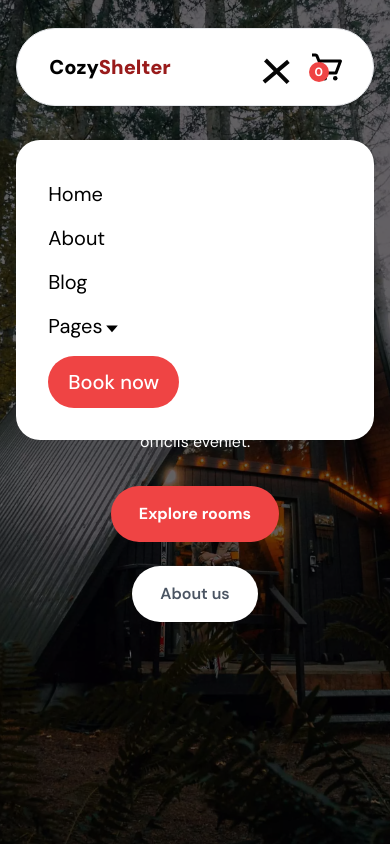
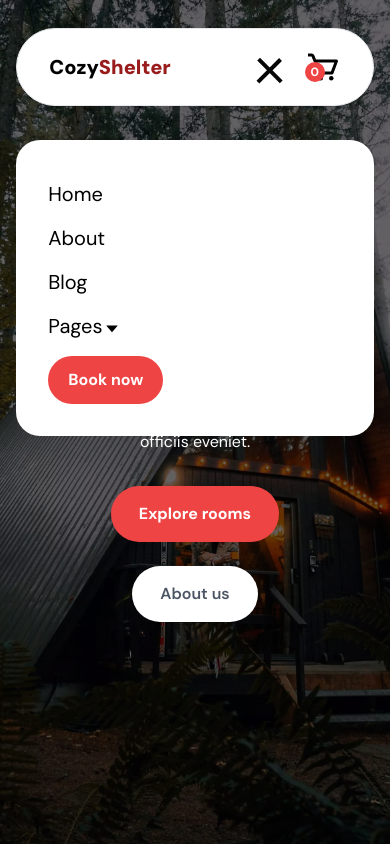
Before and after one commit to Patrick-Njiru/cozy-shelter, a React (Vite) app: page / in a window 390 px wide. Both pictures are taken after a click on the button 280 px from the left and 71 px from the top of the page. Shown: the top 844 px of the page. Built offline with nearby package versions, Linux system fonts and the light colour scheme; the HTML template or start-up script is replaced by a standard one.

Commit message:
Subdivide the navbar into smaller components. and remove some styles.

```diff
--- /dev/null
+++ b/src/functions/navbar-functions.js
@@ -0,0 +1,38 @@
+const handleMenuToggle = () => {
+	const mobileMenu = document.getElementById("mobile-menu")
+	mobileMenu.classList.toggle("opacity-0")
+	mobileMenu.classList.toggle("top-28")
+	mobileMenu.classList.toggle("-top-96")
+	document.getElementById("hamburger-btn").classList.toggle("open")
+}
+
+const handleModalDisplay = () => {
+	// desktop modal
+	document.getElementById("modal-web").classList.toggle("hidden")
+	document.getElementById("modal-web").classList.toggle("flex")
+	document.getElementById("pages").classList.toggle("modal-opened")
+	// mobile modal
+	document.getElementById("modal-mobile").classList.toggle("hidden")
+	document.getElementById("modal-mobile").classList.toggle("flex")
+	document.getElementById("pages-mobile").classList.toggle("modal-opened")
+}
+
+const handleMouseOver = () => {
+	// desktop modal
+	document.getElementById("modal-web").classList.remove("hidden")
+	document.getElementById("modal-web").classList.add("flex")
+	document.getElementById("pages").classList.add("modal-opened")
+}
+
+const handleMouseLeave = () => {
+	// desktop modal
+	document.getElementById("modal-web").classList.add("hidden")
+	document.getElementById("modal-web").classList.remove("flex")
+	document.getElementById("pages").classList.remove("modal-opened")
+	// mobile
+	document.getElementById("modal-mobile").classList.add("hidden")
+	document.getElementById("modal-mobile").classList.remove("flex")
+	document.getElementById("pages-mobile").classList.remove("modal-opened")
+}
+
+export { handleMenuToggle, handleModalDisplay, handleMouseLeave, handleMouseOver }
--- a/src/index.css
+++ b/src/index.css
@@ -59,17 +59,6 @@
 	}
 }
 
-/* Media Queries */
-@media (max-width: 640px) {
-	#hamburger-btn.open #top-line {
-		transform: rotate(140deg) translateX(8px) translateY(-2px);
-	}
-
-	#hamburger-btn.open #bottom-line {
-		transform: rotate(45deg) translateX(-7px) translateY(-1px);
-	}
-}
-
 /* Home */
 #scroll-container::-webkit-scrollbar,
 #scroll-container-2::-webkit-scrollbar {
--- a/src/pages/global/navbar/index.jsx
+++ b/src/pages/global/navbar/index.jsx
@@ -1,45 +1,10 @@
 import { NavLink } from "react-router-dom"
-import { BiCaretDown, BiCaretUp, BiCart } from "react-icons/bi"
-import PagesModal from "./PagesModal"
+import { BiCart } from "react-icons/bi"
+import { handleMenuToggle } from "../../../functions/navbar-functions"
+import DesktopMenu from "./scenes/DesktopMenu"
+import MobileMenu from "./scenes/MobileMenu"
 
 const Navbar = () => {
-	const handleMenuToggle = () => {
-		const mobileMenu = document.getElementById("mobile-menu")
-		mobileMenu.classList.toggle("opacity-0")
-		mobileMenu.classList.toggle("top-28")
-		mobileMenu.classList.toggle("-top-96")
-		document.getElementById("hamburger-btn").classList.toggle("open")
-	}
-
-	const handleModalDisplay = () => {
-		// desktop modal
-		document.getElementById("modal-web").classList.toggle("hidden")
-		document.getElementById("modal-web").classList.toggle("flex")
-		document.getElementById("pages").classList.toggle("modal-opened")
-		// mobile modal
-		document.getElementById("modal-mobile").classList.toggle("hidden")
-		document.getElementById("modal-mobile").classList.toggle("flex")
-		document.getElementById("pages-mobile").classList.toggle("modal-opened")
-	}
-
-	const handleMouseOver = () => {
-		// desktop modal
-		document.getElementById("modal-web").classList.remove("hidden")
-		document.getElementById("modal-web").classList.add("flex")
-		document.getElementById("pages").classList.add("modal-opened")
-	}
-
-	const handleMouseLeave = () => {
-		// desktop modal
-		document.getElementById("modal-web").classList.add("hidden")
-		document.getElementById("modal-web").classList.remove("flex")
-		document.getElementById("pages").classList.remove("modal-opened")
-		// mobile
-		document.getElementById("modal-mobile").classList.add("hidden")
-		document.getElementById("modal-mobile").classList.remove("flex")
-		document.getElementById("pages-mobile").classList.remove("modal-opened")
-	}
-
 	return (
 		<header className='relative top-7 z-10 start-0 end-0'>
 			<nav className='bg-white border shadow rounded-full w-11/12 mx-auto py-5 px-5 xl:ps-8'>
@@ -52,51 +17,13 @@ const Navbar = () => {
 						</h1>
 					</NavLink>
 					{/* Desktop Menu */}
-					<div className='hidden xl:block'>
-						<div className='flex items-center space-x-6 text-xl me-4'>
-							<NavLink to='/' className='transition-all duration-200 hover:text-red-500'>
-								Home
-							</NavLink>
-							<NavLink to='/about' className='transition-all duration-200 hover:text-red-500'>
-								About
-							</NavLink>
-							<NavLink to='/blog' className='transition-all duration-200 hover:text-red-500'>
-								Blog
-							</NavLink>
-							<div
-								id='pages'
-								className='transition-all duration-200 hover:text-red-500'
-								onClick={() => handleModalDisplay()}
-								onMouseOver={() => handleMouseOver()}
-								onMouseLeave={() => handleMouseLeave()}
-							>
-								Pages
-								<button>
-									<BiCaretDown className='caret-down' />
-									<BiCaretUp className='caret-up' />
-								</button>
-								<PagesModal view='web' />
-							</div>
-							<NavLink to='/cart' className='transition-all duration-200 group relative hover:text-gray-500'>
-								<BiCart className='text-4xl' />
-								<sub className='absolute w-5 h-5 pt-2.5 rounded-full bg-red-500 text-white font-bold text-center group-hover:bg-red-300'>
-									0
-								</sub>
-							</NavLink>
-							<NavLink
-								to='/book'
-								className='inline transition-all duration-500 ease-in-out bg-red-500 text-white px-5 py-3 font-medium w-fit rounded-full relative top-0 hover:bg-red-600  hover:-top-1'
-							>
-								Book now
-							</NavLink>
-						</div>
-					</div>
+					<DesktopMenu />
 
-					{/* Hamburger Button */}
-					<div className='me-2 space-x-3 sm:space-x-8 sm:me-6 flex xl:hidden'>
+					{/* Hamburger Button + Cart */}
+					<div className='me-3 space-x-3 sm:space-x-8 sm:me-6 flex xl:hidden'>
 						<button
 							id='hamburger-btn'
-							className='group relative mt-2 w-8 space-y-2 sm:space-y-3'
+							className='group relative mt-2 w-8 space-y-3'
 							onClick={() => handleMenuToggle()}
 						>
 							<span
@@ -108,7 +35,10 @@ const Navbar = () => {
 								className='transition-all duration-500 ease-in-out bg-black h-1 w-inherit block group-hover:bg-gray-800'
 							></span>
 						</button>
-						<NavLink to='/cart' className='transition-all duration-200 hover:text-gray-500'>
+						<NavLink
+							to='/cart'
+							className='transition-all duration-200 hover:text-gray-500'
+						>
 							<BiCart className='group relative text-4xl' />
 							<sub className='absolute bottom-6 w-5 h-5 pt-2.5 rounded-full bg-red-500 text-white font-bold text-center group-hover:bg-red-300'>
 								0
@@ -118,43 +48,7 @@ const Navbar = () => {
 				</div>
 			</nav>
 			{/* Mobile Menu */}
-			<div
-				id='mobile-menu'
-				className='transition-all duration-1000 ease-in-out -z-10 opacity-0 absolute -top-96 start-0 end-0'
-			>
-				<div className='flex flex-col w-11/12 mx-auto p-8 rounded-3xl text-xl xl:hidden bg-white'>
-					<NavLink to='/' className='my-2 transition-all duration-200 hover:text-red-500'>
-						Home
-					</NavLink>
-					<NavLink to='/about' className='my-2 transition-all duration-200 hover:text-red-500'>
-						About
-					</NavLink>
-					<NavLink to='/blog' className='my-2 transition-all duration-200 hover:text-red-500'>
-						Blog
-					</NavLink>
-					<div
-						id="pages-mobile"
-						className='mt-2  transition-all duration-200 hover:text-red-500'
-						onClick={() => handleModalDisplay()}
-						onMouseOver={() => handleMouseOver()}
-						onMouseLeave={() => handleMouseLeave()}
-					>
-						Pages
-						<button>
-							<BiCaretDown className='caret-down' />
-							<BiCaretUp className='caret-up' />
-						</button>
-						<PagesModal view='mobile' />
-					</div>
-
-					<NavLink
-						to='/book'
-						className='transition-all duration-500 ease-in-out mt-4 bg-red-500 text-white px-5 py-3 font-medium w-fit rounded-full hover:bg-red-600 hover:mt-3 hover:mb-1'
-					>
-						Book now
-					</NavLink>
-				</div>
-			</div>
+			<MobileMenu />
 		</header>
 	)
 }
--- /dev/null
+++ b/src/pages/global/navbar/scenes/DesktopMenu.jsx
@@ -0,0 +1,50 @@
+import { NavLink } from 'react-router-dom'
+import { BiCaretDown, BiCaretUp, BiCart } from 'react-icons/bi'
+import PagesModal from './PagesModal'
+import { handleModalDisplay, handleMouseLeave, handleMouseOver } from '../../../../functions/navbar-functions'
+
+const DesktopMenu = () => {
+  return (
+    <div className='hidden xl:block'>
+    <div className='flex items-center space-x-6 text-xl me-4'>
+      <NavLink to='/' className='transition-all duration-200 hover:text-red-500'>
+        Home
+      </NavLink>
+      <NavLink to='/about' className='transition-all duration-200 hover:text-red-500'>
+        About
+      </NavLink>
+      <NavLink to='/blog' className='transition-all duration-200 hover:text-red-500'>
+        Blog
+      </NavLink>
+      <div
+        id='pages'
+        className='transition-all duration-200 hover:text-red-500'
+        onClick={() => handleModalDisplay()}
+        onMouseOver={() => handleMouseOver()}
+        onMouseLeave={() => handleMouseLeave()}
+      >
+        Pages
+        <button>
+          <BiCaretDown className='caret-down' />
+          <BiCaretUp className='caret-up' />
+        </button>
+        <PagesModal view='web' />
+      </div>
+      <NavLink to='/cart' className='transition-all duration-200 group relative hover:text-gray-500'>
+        <BiCart className='text-4xl' />
+        <sub className='absolute w-5 h-5 pt-2.5 rounded-full bg-red-500 text-white font-bold text-center group-hover:bg-red-300'>
+          0
+        </sub>
+      </NavLink>
+      <NavLink
+        to='/book'
+        className='inline transition-all duration-500 ease-in-out bg-red-500 text-white px-5 py-3 font-medium w-fit rounded-full relative top-0 hover:bg-red-600  hover:-top-1'
+      >
+        Book now
+      </NavLink>
+    </div>
+  </div>
+  )
+}
+
+export default DesktopMenu
--- /dev/null
+++ b/src/pages/global/navbar/scenes/MobileMenu.jsx
@@ -0,0 +1,48 @@
+import { NavLink } from 'react-router-dom'
+import { BiCaretDown, BiCaretUp } from 'react-icons/bi'
+import PagesModal from './PagesModal'
+import { handleModalDisplay, handleMouseLeave, handleMouseOver } from '../../../../functions/navbar-functions'
+
+const MobileMenu = () => {
+  return (
+			<div
+      id='mobile-menu'
+      className='transition-all duration-1000 ease-in-out -z-10 opacity-0 absolute -top-96 start-0 end-0'
+    >
+      <div className='flex flex-col w-11/12 mx-auto p-8 rounded-3xl text-xl xl:hidden bg-white'>
+        <NavLink to='/' className='my-2 transition-all duration-200 hover:text-red-500'>
+          Home
+        </NavLink>
+        <NavLink to='/about' className='my-2 transition-all duration-200 hover:text-red-500'>
+          About
+        </NavLink>
+        <NavLink to='/blog' className='my-2 transition-all duration-200 hover:text-red-500'>
+          Blog
+        </NavLink>
+        <div
+          id="pages-mobile"
+          className='mt-2  transition-all duration-200 hover:text-red-500'
+          onClick={() => handleModalDisplay()}
+          onMouseOver={() => handleMouseOver()}
+          onMouseLeave={() => handleMouseLeave()}
+        >
+          Pages
+          <button>
+            <BiCaretDown className='caret-down' />
+            <BiCaretUp className='caret-up' />
+          </button>
+          <PagesModal view='mobile' />
+        </div>
+
+        <NavLink
+          to='/book'
+          className='transition-all duration-500 ease-in-out mt-4 bg-red-500 text-white px-5 py-3 font-bold text-base w-fit rounded-full hover:bg-red-600 hover:mt-3 hover:mb-1 sm:text-lg'
+        >
+          Book now
+        </NavLink>
+      </div>
+    </div>
+  )
+}
+
+export default MobileMenu
```
Also changed, not shown: src/pages/global/navbar/scenes/PagesModal.jsx (renamed from src/pages/global/navbar/PagesModal.jsx).
